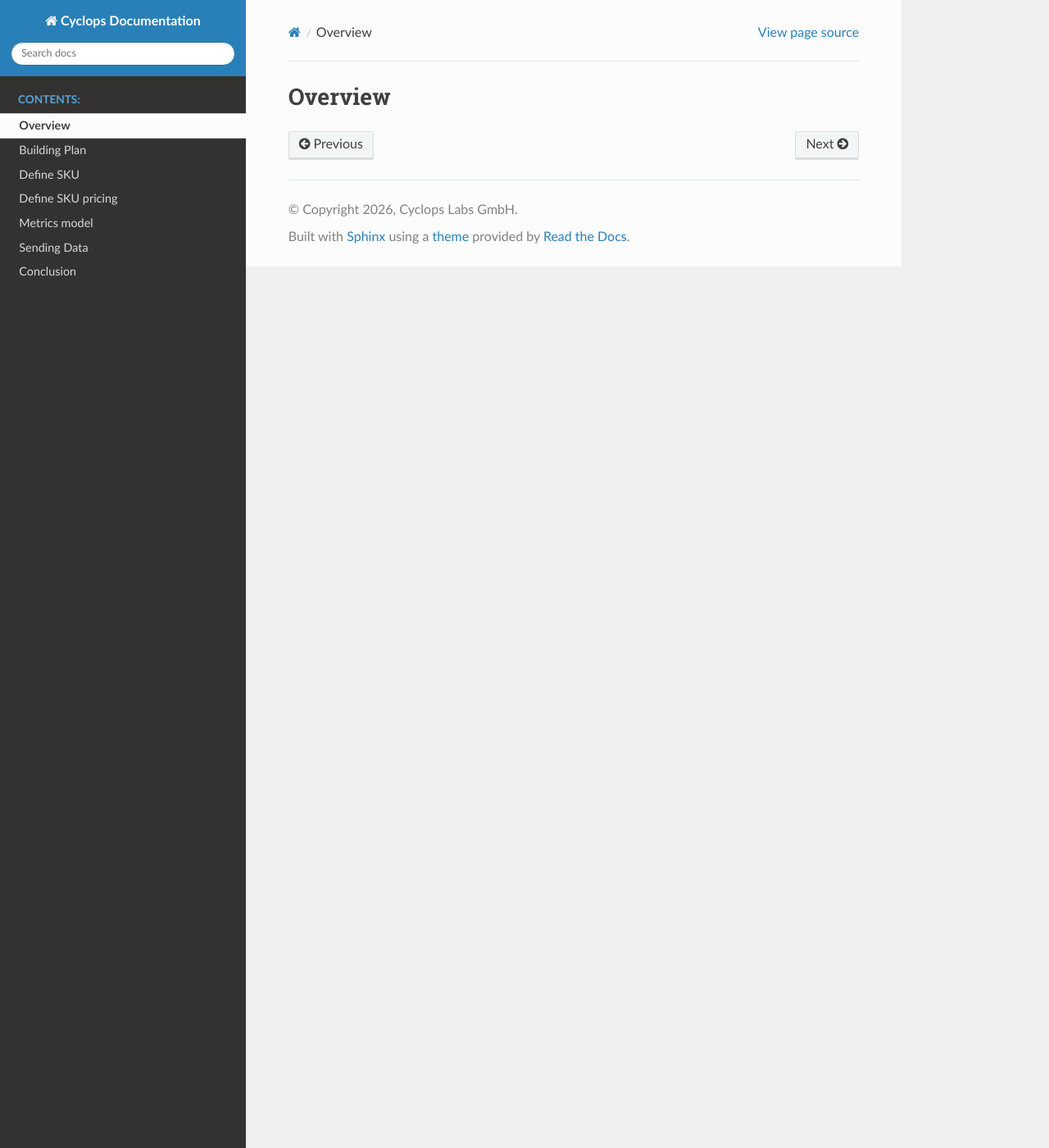
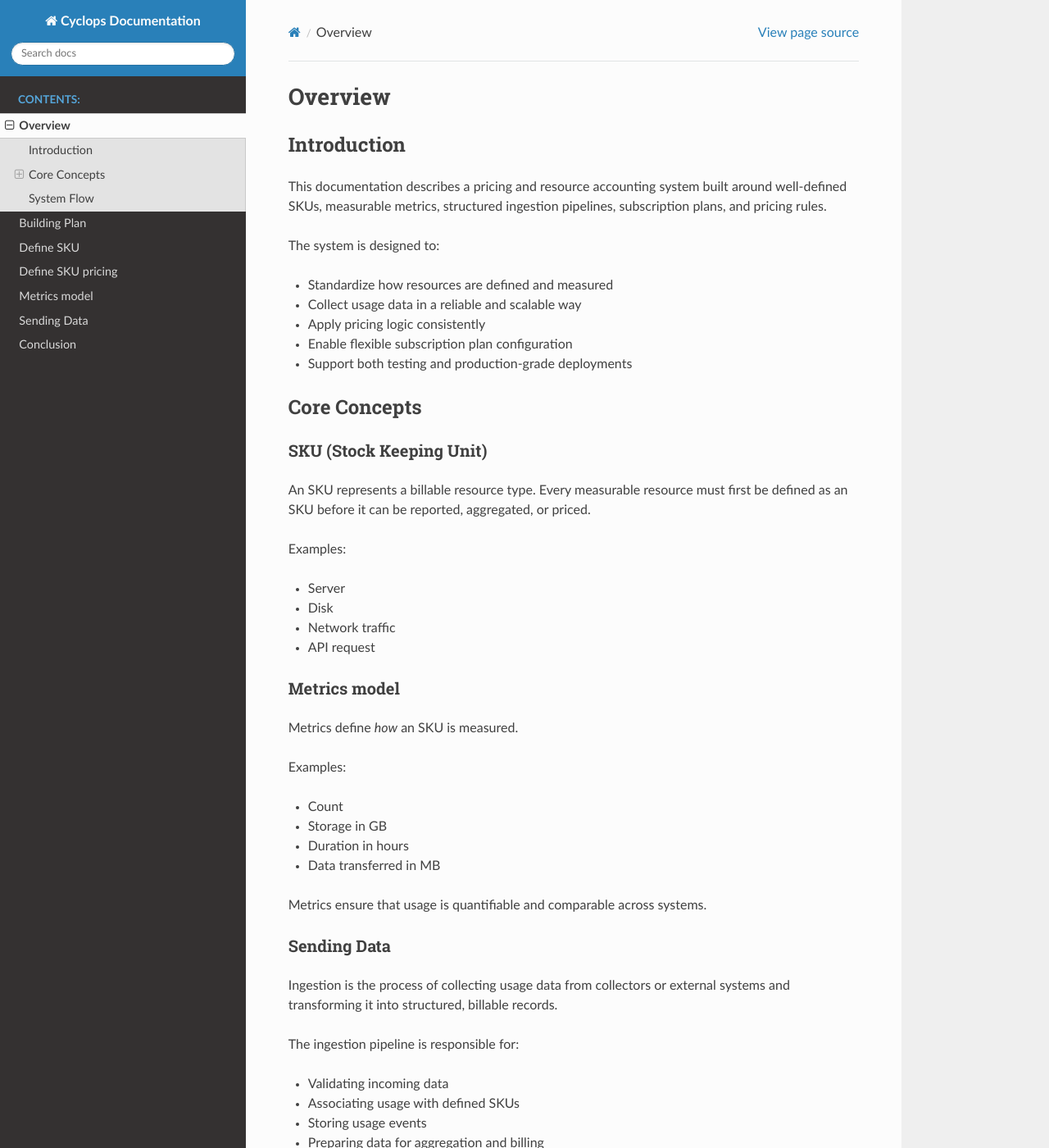
Before and after one commit to Cyclops-Labs/documentation, a Sphinx documentation site: the page built from docs/source/overview.rst, in a window 1280 px wide and 1400 px high. Shown: the whole window at 82% size. Built offline with Sphinx 7.4.7 and the Read the Docs theme 3.1.0, drawn with Linux system fonts in a browser that asks for light colours; some of the changed text lies outside the part shown.

Commit message:
Add overview and conclusions pages

```diff
--- a/docs/source/overview.rst
+++ b/docs/source/overview.rst
@@ -1,3 +1,107 @@
 ================
 Overview
 ================
+
+Introduction
+#############
+
+This documentation describes a pricing and resource accounting system built around
+well-defined SKUs, measurable metrics, structured ingestion pipelines, subscription
+plans, and pricing rules.
+
+The system is designed to:
+
+- Standardize how resources are defined and measured
+- Collect usage data in a reliable and scalable way
+- Apply pricing logic consistently
+- Enable flexible subscription plan configuration
+- Support both testing and production-grade deployments
+
+
+Core Concepts
+#############
+
+SKU (Stock Keeping Unit)
+=========================
+
+An SKU represents a billable resource type. Every measurable resource must first be
+defined as an SKU before it can be reported, aggregated, or priced.
+
+Examples:
+
+- Server
+- Disk
+- Network traffic
+- API request
+
+Metrics model
+==============
+
+Metrics define *how* an SKU is measured.
+
+Examples:
+
+- Count
+- Storage in GB
+- Duration in hours
+- Data transferred in MB
+
+Metrics ensure that usage is quantifiable and comparable across systems.
+
+
+Sending Data
+=============
+
+Ingestion is the process of collecting usage data from collectors or external systems
+and transforming it into structured, billable records.
+
+The ingestion pipeline is responsible for:
+
+- Validating incoming data
+- Associating usage with defined SKUs
+- Storing usage events
+- Preparing data for aggregation and billing
+
+It supports both testing environments and production workloads.
+
+
+Plan
+=====
+
+Plans define subscription-level rules and limits.
+
+A plan may:
+
+- Restrict access to certain SKUs
+- Define quotas
+- Apply discounts
+- Enable feature-based billing models
+
+Plans allow differentiated offerings (e.g., Free, Standard, Enterprise).
+
+
+Pricing
+========
+
+Pricing rules determine how usage is converted into monetary cost.
+
+Pricing can include:
+
+- Fixed prices
+- Usage-based pricing
+- Tiered pricing
+- Discounts
+- Promotions
+
+The pricing engine applies these rules to aggregated usage data to compute final charges.
+
+
+System Flow
+#############
+
+1. SKUs are defined.
+2. Metrics describe how they are measured.
+3. Usage data is ingested.
+4. Plans determine eligibility and limits.
+5. SKU pricing defines resource cost.
+6. Final charges are generated.
```
Also changed, not shown: docs/source/conclusion.rst (+43 -0 lines).
